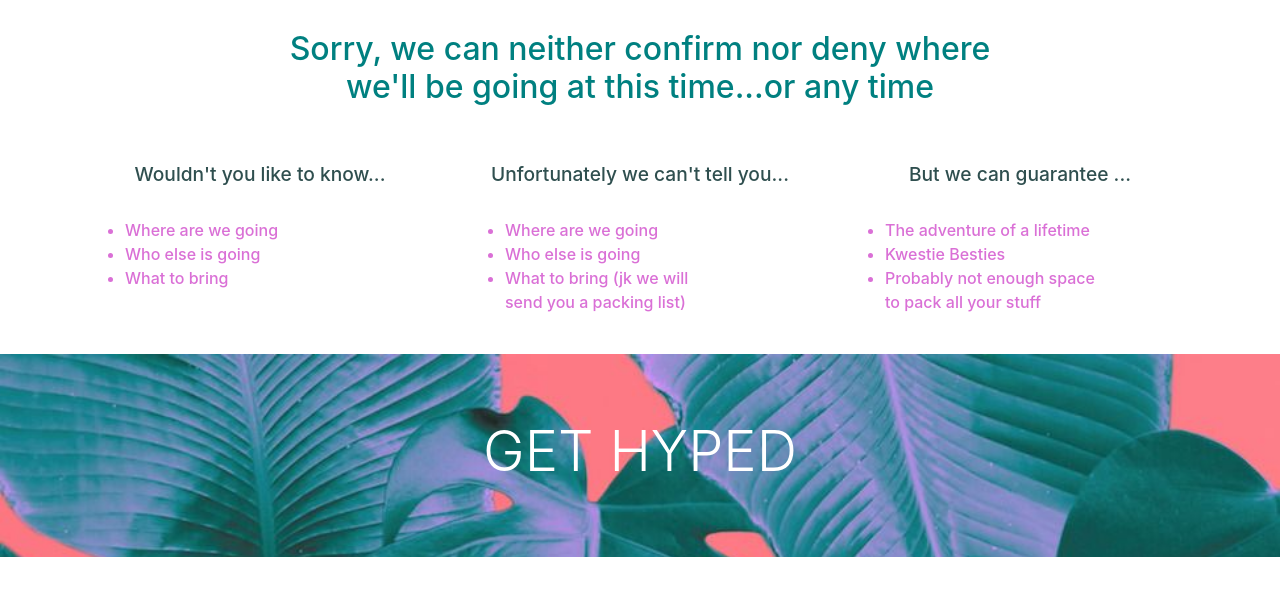
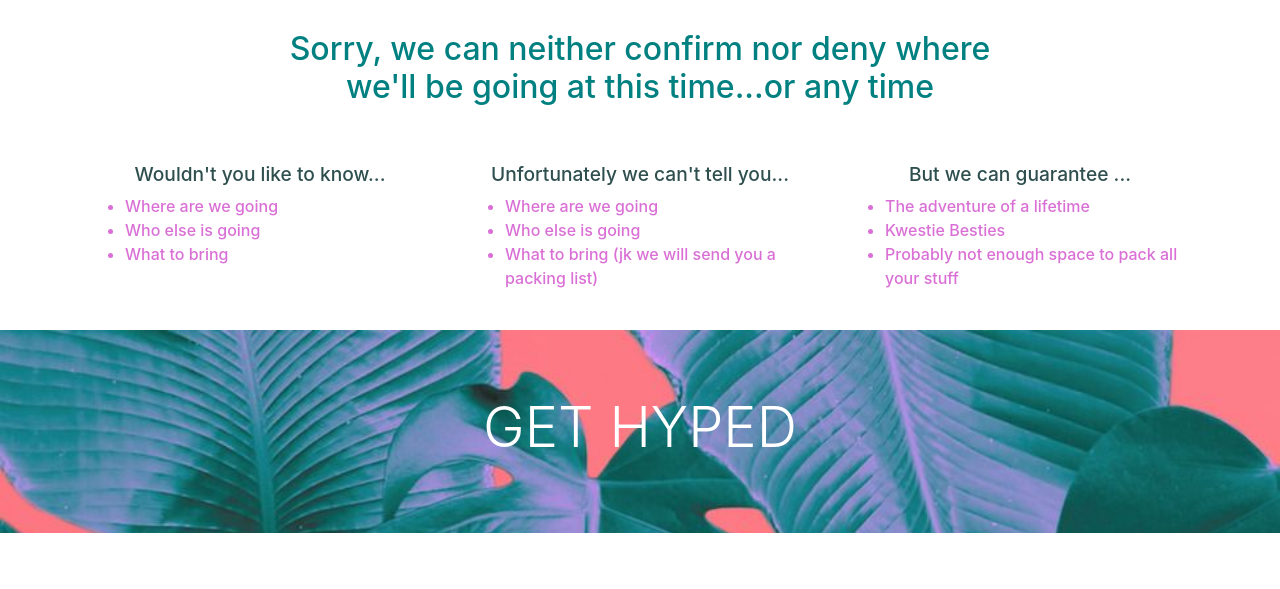
Before and after one commit to lido93/lido93.github.io, a plain HTML site: page index.html in a window 1280 px wide. Shown: the part 250-839 px from the top of the page. After the commit the page ends 815 px from the top, so only its background shows below. Drawn offline with nearby package versions, Linux system fonts and the light colour scheme.

Commit message:
list update

```diff
--- a/index.html
+++ b/index.html
@@ -62,46 +62,28 @@
                     <div class="row">
                         <div class="col-md-4 text-center mt-4">
                             <h5>Wouldn't you like to know...</h5>
-                        </div>
-                        <div class="col-md-4 text-center mt-4">
-                            <h5>Unfortunately we can't tell you...</h5>
-                        </div>
-                        <div class="col-md-4 text-center mt-4">
-                            <h5>But we can guarantee ...</h5>
-                        </div>
-                    </div>
-                </div>
-
-                <div class="container mt-4">
-                    <div class="row">
-                        <!-- <div class ="col-md-1"></div> -->
-                        <div class="col-md-3">
                             <ul>
                                 <li>Where are we going </li>
                                 <li>Who else is going </li>
                                 <li>What to bring </li>
                             </ul>
                         </div>
-                        <div class="col-md-1"></div>
-                        <!-- <div class ="col-md-1"></div> -->
-                        <div class="col-md-3">
+                        <div class="col-md-4 text-center mt-4">
+                            <h5>Unfortunately we can't tell you...</h5>
                             <ul>
                                 <li>Where are we going </li>
                                 <li>Who else is going </li>
                                 <li>What to bring (jk we will send you a packing list)</li>
                             </ul>
                         </div>
-                        <div class="col-md-1"></div>
-                        <!-- <div class ="col-md-1"></div> -->
-                        <div class="col-md-3">
+                        <div class="col-md-4 text-center mt-4">
+                            <h5>But we can guarantee ...</h5>
                             <ul>
                                 <li>The adventure of a lifetime </li>
                                 <li>Kwestie Besties </li>
                                 <li>Probably not enough space to pack all your stuff </li>
                             </ul>
                         </div>
-                        <div class="col    -md-1"></div>
-
                     </div>
                 </div>
             </div>
```
